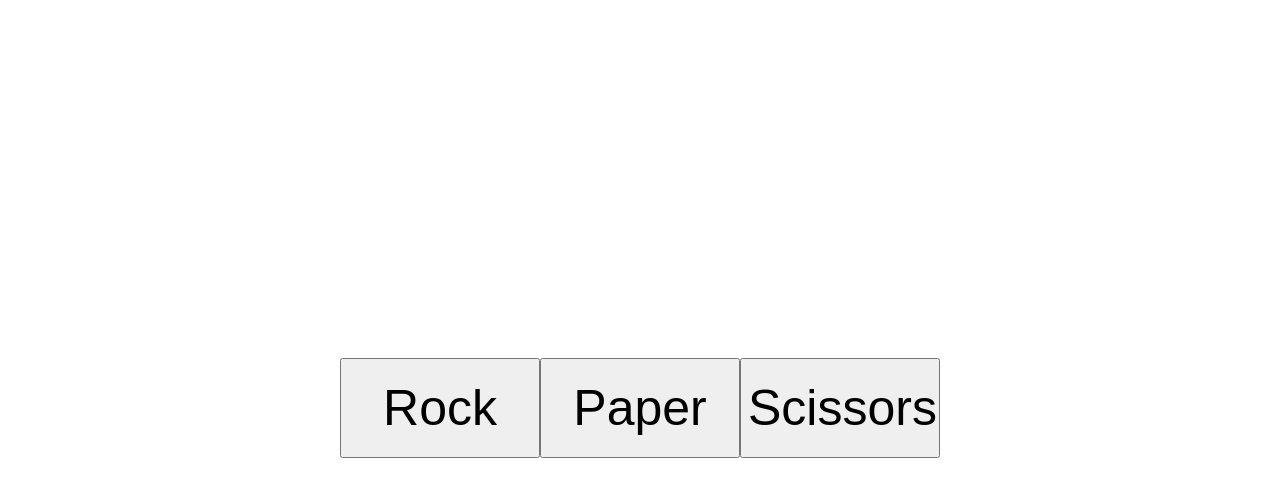
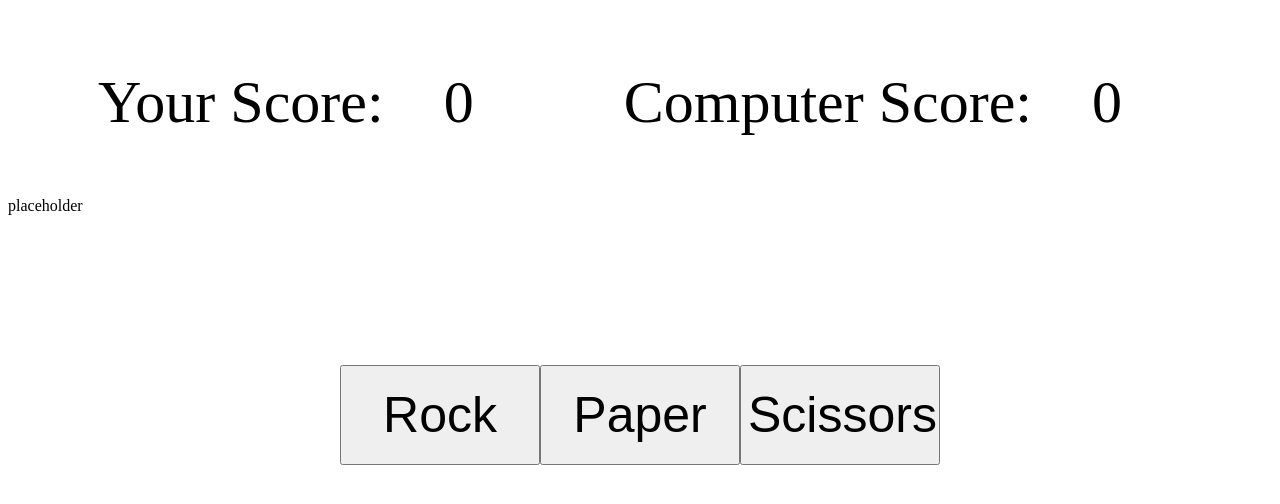
Before and after one commit to TGGavin/rps-project, a plain HTML site: page index.html in a window 1280 px wide. Drawn offline with Linux system fonts and the light colour scheme.

Commit message:
scripted score counter, created and specified output element

```diff
--- a/index.html
+++ b/index.html
@@ -8,7 +8,7 @@
     #rps-menu {
         display: flex;
         justify-content: center;
-        padding: 350px 0px 350px 0px;
+        padding: 150px 0px 350px 0px;
     }
 
     #rps-menu > button {
@@ -16,14 +16,37 @@
         height: 100px;
         font-size: 50px;
     }
+
+    #score-board {
+        display: flex;
+        justify-content: space-evenly;
+    }
+
+    #human-score-board, #computer-score-board {
+        font-size: 60px;
+        padding: 60px;
+    }
+
+    .score-counters {
+        font-size: 60px;
+        display: flex;
+    }
 </style>
 </head>
 <body>
 
-    <div id="score-holder">
-        <span id="human-score"></span>
-        <span id="computer-score"></span>
+    <div id="score-board">
+        <div class="score-counters">
+        <p>Your Score:</p>
+        <span id="human-score-board">0</span>
+        </div>
+        <div class="score-counters">
+        <p>Computer Score:</p>
+        <span id="computer-score-board">0</span>
+        </div>
     </div>
+
+    <span id="game-output">placeholder</span>
 
 <div id="rps-menu">
     <button id="rock-btn">Rock</button>
@@ -32,6 +55,8 @@
 </div>
 
 <script>
+    const gameOutput = document.querySelector("#game-output")
+
     const scissors = document.querySelector("#scissors-btn")
     const paper = document.querySelector("#paper-btn")
     const rock = document.querySelector("#rock-btn")
@@ -63,29 +88,38 @@
     return rpsArray[randNum];
     }
 
-    humanScore = 0
-    pcScore = 0
+
     function playRound(humanChoice, pcChoice) {
         if ( humanChoice === "rock" &&  pcChoice === "scissors" ||
             humanChoice === "paper" && pcChoice === "rock" ||
             humanChoice === "scissors" && pcChoice === "paper"
         ) {
             console.log(`You win ${humanChoice} beats ${pcChoice}`);
-            return humanScore++
+            humanScore++
+            scoreUpdate()
+            return
         } else if (humanChoice === pcChoice) {
             console.log("tie")
             return
         } else {
             console.log(`you lose ${pcChoice} beats ${humanChoice}`);
-            return pcScore++
+            pcScore++
+            scoreUpdate()
+            return
         }
     }
 
-    //const humanSelection = getHumanChoice();
-    //const pcSelection = getComputerChoice();
+    const humanScoreVis = document.querySelector("#human-score-board")
+    const pcScoreVis = document.querySelector("#computer-score-board")
 
-    // playRound(humanSelection, pcSelection);
+    humanScore = 0
+    pcScore = 0
 
+    function scoreUpdate() {
+    humanScoreVis.textContent = humanScore
+    pcScoreVis.textContent = pcScore
+    }
+    //make a loop that changes the score
 </script>
 </body>
 </html>
```
